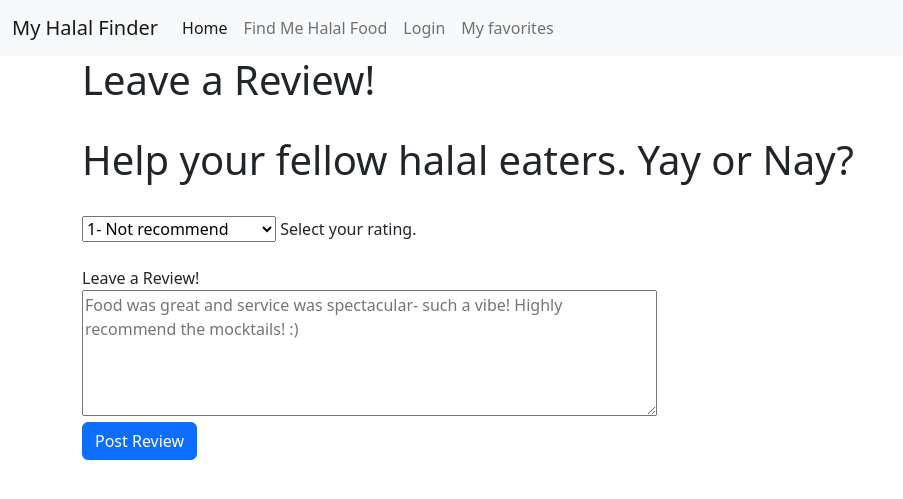
After one commit to saharmehri/myhalalfinder, a Flask app: page /leave_a_rating/1 in a window 1280 px wide. The commit adds this page. Shown: the top 499 px of the page, without its empty margins (0-903 px from the left). Run offline with Flask 2, Linux system fonts and the light colour scheme.

Commit message:
Added comment column in Ratings table

```diff
--- a/model.py
+++ b/model.py
@@ -33,6 +33,7 @@ class Rating(db.Model):
     user_id = db.Column(db.Integer, db.ForeignKey("users.user_id"))
     # the unique_restaurant_id will come from the Yelp API return for that specific restaurant
     unique_restaurant_id = db.Column(db.String, db.ForeignKey("restaurants.unique_restaurant_id"))
+    comment = db.Column(db.Text)
 
     user = db.relationship("User", back_populates = "ratings")
     restaurant = db.relationship("Restaurant", back_populates = "ratings")
@@ -50,6 +51,7 @@ class Favorite(db.Model):
     favorite_id = db.Column(db.Integer, autoincrement=True, primary_key=True)
     user_id = db.Column(db.Integer, db.ForeignKey("users.user_id"))
     unique_restaurant_id = db.Column(db.String, db.ForeignKey("restaurants.unique_restaurant_id"))
+
 
     user = db.relationship("User", back_populates = "favorites")
     restaurant = db.relationship("Restaurant", back_populates = "favorites")
--- a/server.py
+++ b/server.py
@@ -97,19 +97,30 @@ def create_rating():
         return redirect("/loginpage")
 
     score = request.form.get("score")
-    # user_id = request.form.get("user_id")
+    comment = request.form.get("comment")
     unique_restaurant_id = request.form.get("unique_restaurant_id")
 
     # query into session to get the user information
     user = User.query.filter_by(email=session['user_email']).first()
 
-    crud.create_rating(score, user.user_id, unique_restaurant_id)
+    crud.create_rating(score, comment, user.user_id, unique_restaurant_id)
 
     flash("Rating added!")
 
-    return redirect("/homepage")
+    return redirect("/all_favorites")
 
+@app.route("/all_ratings/<unique_restaurant_id>")
+def view_all_ratings(unique_restaurant_id):
+    """View all the ratings for restaurant."""
 
+    user = User.query.filter_by(email=session['user_email']).first()
+
+    restaurant = Restaurant.query.filter_by(unique_restaurant_id=unique_restaurant_id).first()
+
+    all_ratings = crud.get_ratings(unique_restaurant_id)
+    print(all_ratings)
+
+    return render_template('view_ratings.html', all_ratings=all_ratings, unique_restaurant_id=unique_restaurant_id, user=user, restaurant=restaurant)
 
 # *********************************************************************
 
@@ -148,6 +159,15 @@ def show_favorites():
     """Show all favorites."""
 
     favorites = crud.get_favorites(session['user_email'])
+    # ratings = favorites.restaurant.ratings
+    # unique_restaurant_id = favorites.unique_restaurant_id
+
+    # average_ratings = {}
+    # for liked in favorites:
+    #     for ratings in liked:
+    #         average = sum(ratings)/len(ratings)
+    #         average_ratings[unique_restaurant_id] = average
+
 
     return render_template("favorites.html", favorites=favorites)
 
@@ -156,12 +176,9 @@ def show_favorites():
 def remove_favorite(unique_restaurant_id):
     """Removes a favorite from list of favorites."""
 
-    # FIX: USE SAME PROCESS FOR RATING FORM -> ADJUST FAVORITE
-    unique_restaurant_id = request.form.get("unique_restaurant_id")
     user = User.query.filter_by(email=session['user_email']).first()
 
-    # FIX: SHOULD NOT HAVE 2 ARGUMENTS
-    crud.delete_favorite(user, unique_restaurant_id)
+    crud.delete_favorite(user.user_id, unique_restaurant_id)
     flash("Favorite removed!")
 
     return redirect('/all_favorites')
--- a/static/css/homepage.css
+++ b/static/css/homepage.css
@@ -28,11 +28,21 @@
     display: inline-block;
   }
 
+  div.rating-box {
+    border-radius: 3px;
+    border: 3px solid red;
+    width: 50em;
+    height: 10em;
+    margin: 2em;
+    padding: 1em;
+    display: inline-block;
+  }
+
 
 /* ********************************************************************** */
 /* Login Form   */
 @import url('https://fonts.googleapis.com/css?family=Mukta');
-body{
+.login-page{
   font-family: 'Mukta', sans-serif;
 	height:100vh;
 	min-height:550px;
@@ -181,9 +191,10 @@ a{
     letter-spacing: 1px;
     z-index: 99;
 }
-a{
+.new-links{
   text-decoration:none;
   color:white;
+  background: black;
 }
 
 #home-submit{
--- a/templates/login_page.html
+++ b/templates/login_page.html
@@ -11,6 +11,8 @@
 {% endblock %}
 
 {% block body %}
+<body>
+<div class="login-page">
    <a id="home-submit" href="/homepage">Home</a>
 
    <div class="login-reg-panel">
@@ -81,4 +83,7 @@ $('.login-reg-panel input[type="radio"]').on('change', function() {
       }
    });
       </script>
+</div>
+</body>
+
    {% endblock %}
--- a/templates/preferences.html
+++ b/templates/preferences.html
@@ -18,8 +18,8 @@
             <a class="nav-link active" aria-current="page" href="/homepage">Home</a>
             <!-- <a class="nav-link" href="/foodfinder">Find Me Halal Food</a> -->
             <!-- <a class="nav-link" href="/create_login">Create a Login</a> -->
-            <a class="nav-link" href="/loginpage">Login</a>
-            <a class="nav-link" href="/all_favorites">My favorites</a>
+            <a class="nav-link active" href="/loginpage">Login</a>
+            <a class="nav-link active" href="/all_favorites">My favorites</a>
             <!-- to add more tabs on navbar just use below as skeleton -->
             <!-- <a class="nav-link disabled">Disabled</a> -->
             </div>
--- /dev/null
+++ b/templates/rating_form.html
@@ -0,0 +1,61 @@
+{% extends 'base.html' %}
+
+<head>
+    {% block title %}Leave a rating{% endblock %}
+
+    {% block head %}
+    <link rel="stylesheet" href="/static/css/homepage.css">
+    {% endblock %}
+</head>
+
+{% block body %}
+<body>
+    <!-- Navbar -->
+    <nav class="navbar navbar-expand-lg bg-light">
+        <div class="container-fluid">
+        <a class="navbar-brand" href="#">My Halal Finder</a>
+        <button class="navbar-toggler" type="button" data-bs-toggle="collapse" data-bs-target="#navbarNavAltMarkup" aria-controls="navbarNavAltMarkup" aria-expanded="false" aria-label="Toggle navigation">
+            <span class="navbar-toggler-icon"></span>
+        </button>
+        <div class="collapse navbar-collapse" id="navbarNavAltMarkup">
+            <div class="navbar-nav">
+            <a class="nav-link active" aria-current="page" href="/homepage">Home</a>
+            <a class="nav-link" href="/foodfinder">Find Me Halal Food</a>
+            <!-- <a class="nav-link" href="/create_login">Create a Login</a> -->
+            <a class="nav-link" href="/loginpage">Login</a>
+            <a class="nav-link" href="/all_favorites">My favorites</a>
+            <!-- to add more tabs on navbar just use below as skeleton -->
+            <!-- <a class="nav-link disabled">Disabled</a> -->
+            </div>
+        </div>
+        </div>
+    </nav>
+
+    <!-- Form for restaurant rating  -->
+    <div class="container">
+        <h1>Leave a Review!</h1><br>
+        <h1>Help your fellow halal eaters. Yay or Nay?</h1><br>
+
+        <form class="rating-form" method="POST" action="/add_a_rating">
+
+                <select name="score" id="restaurant-score">
+                    <option value="1">1- Not recommend</option>
+                    <option value="2">2- Needs improvement</option>
+                    <option value="3">3- Ok</option>
+                    <option value="4">4- Good</option>
+                    <option value="5">5- Wow, Amazing!</option>
+                </select>
+                <label for= "restaurant-score">Select your rating.</label><br><br>
+                <label for="restaurant-review">Leave a Review!</label><br>
+                <textarea name="comment" id="comment" placeholder="Food was great and service was spectacular- such a vibe! Highly recommend the mocktails! :)" rows="5" cols="60"></textarea>
+
+                <input type="hidden" name="unique_restaurant_id" value="{{ unique_restaurant_id }}">
+
+             <div class="col-12">
+                <button type="submit" class="btn btn-primary">Post Review</button>
+            </div>
+        </form>
+    </div>
+</body>
+
+{% endblock %}
```
Also changed, not shown: crud.py (+8 -2 lines), notes.py (added, +154 -0 lines), templates/favorites.html (added, +58 -0 lines), templates/search-results.html (added, +74 -0 lines), templates/go_to_restaurant.html (added). Lines whose indentation alone changed are shown as unchanged.
